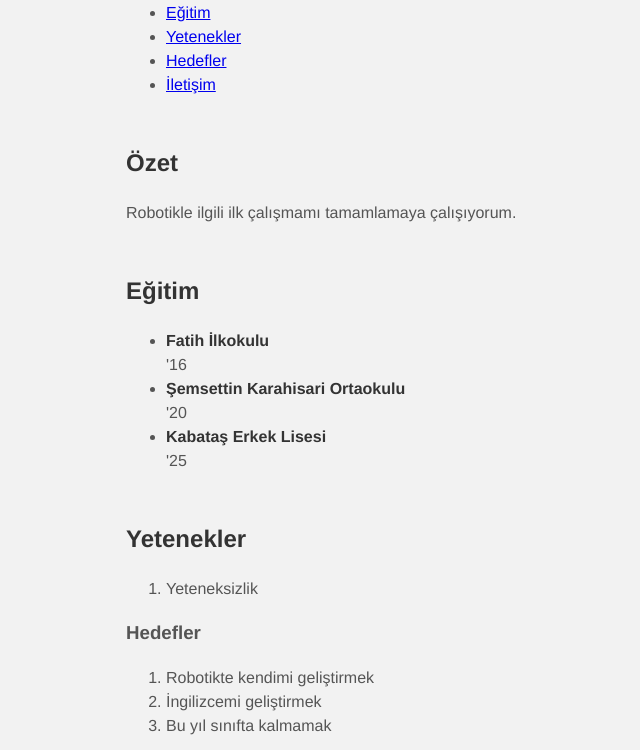
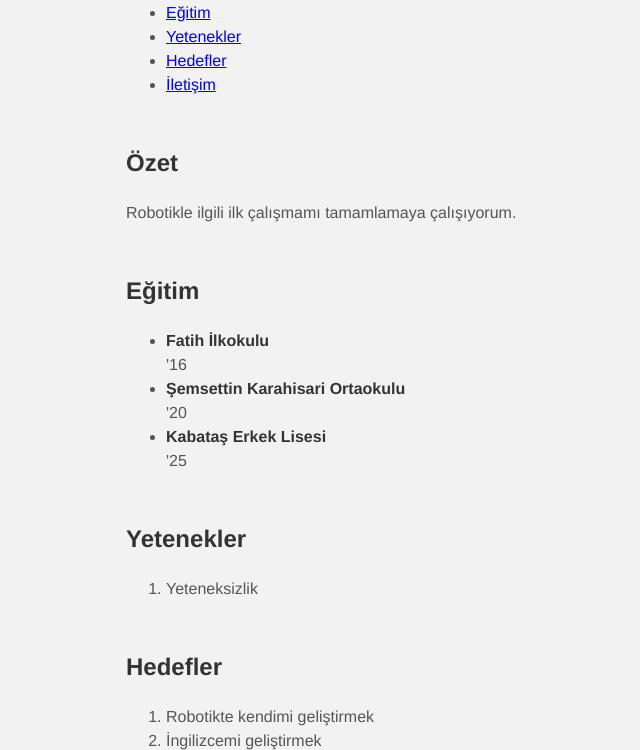
Before and after one commit to aysecerenbasyigit/ayseceren, a plain HTML site: page index.html in a window 1280 px wide. Shown: the part 218-968 px from the top of the page, without its empty margins (114-754 px from the left). Drawn offline with Linux system fonts and the light colour scheme.

Commit message:
Update index.html

```diff
--- a/index.html
+++ b/index.html
@@ -56,7 +56,7 @@
             </ol>
         </section>
 <section id="goals">
-            <h3>Hedefler</h3>
+            <h2>Hedefler</h2>
             <ol>
                 <li>
                     Robotikte kendimi geliştirmek
```
